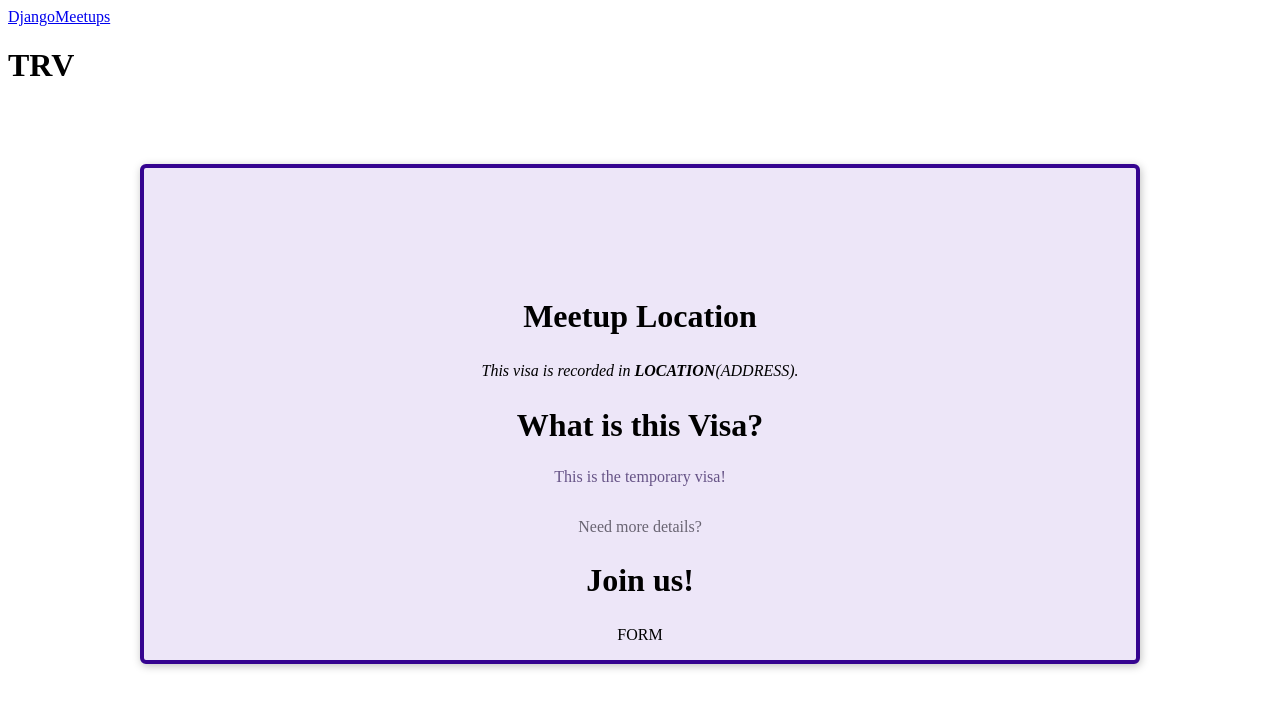
After one commit to t1nak/visabase, a Django app: page /meetups/1 in a window 1280 px wide. The commit adds this page. Shown: the top 709 px of the page. Run offline with Django 3.2, Linux system fonts and the light colour scheme.

Commit message:
more templates

```diff
--- /dev/null
+++ b/meetups/static/meetups/styles/meetup-detail.css
@@ -0,0 +1,88 @@
+article {
+  max-width: 60rem;
+  margin: 5rem auto;
+  border-radius: 6px;
+  background-color: #ede6f8;
+  border: 4px solid #350490;
+  box-shadow: 1px 2px 8px rgba(0, 0, 0, 0.25);
+  position: relative;
+  padding: 1rem;
+  text-align: center;
+}
+
+#main-image {
+  width: 10rem;
+  height: 10rem;
+  object-fit: cover;
+  position: absolute;
+  top: -5rem;
+  left: calc(50% - 5rem);
+  border-radius: 50%;
+  border: 4px solid #350490;
+}
+
+section:first-of-type {
+  margin-top: 6rem;
+}
+
+h2 {
+  font-size: 2rem;
+}
+
+address span {
+  font-weight: bold;
+}
+
+#details h2 {
+  margin-bottom: 0.5rem;
+}
+
+#details > p {
+  color: #665386;
+  padding: 1rem;
+  border-radius: 4px;
+  max-width: 80%;
+  margin: auto;
+}
+
+#details footer {
+  color: #696472;
+}
+
+#details footer a {
+  color: #350490;
+  text-decoration: none;
+  font-weight: bold;
+}
+
+#registration ul {
+  list-style: none;
+  margin: 0;
+  padding: 0;
+}
+
+#registration label {
+  font-weight: bold;
+  color: #46424d;
+  margin-right: 1rem;
+  display: block;
+  margin-bottom: 0.5rem;
+}
+
+#registration input {
+  font: inherit;
+  width: 40%;
+  background-color: #ebeaee;
+  border: 1px solid #4b4753;
+  border-radius: 4px;
+  padding: 0.25rem;
+}
+
+#registration-actions {
+  margin-top: 1.5rem;
+}
+
+#registration .errorlist {
+  margin-bottom: 0.5rem;
+  color: #880824;
+}
--- /dev/null
+++ b/meetups/templates/meetups/base/base.html
@@ -0,0 +1,25 @@
+
+
+{% load static %}
+
+<!DOCTYPE html>
+<html lang="en">
+<head>
+    <meta charset="UTF-8">
+    <meta name="viewport" content="width=device-width, initial-scale=1.0">
+    <title>{% block title %} My Visas {% endblock %}</title>
+    <link rel="stylesheet" href="{% static 'meetups/styles/base.css' %}">
+{% block site_css %} {% endblock %}
+</head>
+<body>
+	<header id='main-header'>
+		<nav><a href="/meetups" id="main-logo">DjangoMeetups</a></nav>
+		<h1>  {% block main_heading %} {% endblock %}  	</h1>
+	          {% block header_content %} {% endblock %}
+	</header>
+	<main>
+		{% block body %}{% endblock %}
+ 	</main>
+
+</body>
+</html>
--- /dev/null
+++ b/meetups/templates/meetups/meetup_details.html
@@ -0,0 +1,44 @@
+{% extends 'meetups/base/base.html' %}
+{% load static %}
+
+
+
+{% block title %}
+{{visa_title}}
+{% endblock %}
+
+{% block site_css %}
+	<link rel="stylesheet" href="{% static 'meetups/styles/meetup-detail.css' %}">
+{% endblock %}
+
+{% block main_heading %}
+	{{visa_title}}
+{% endblock %}
+
+{% block body %}
+<article>
+	<img src="" alt="">
+	<section id="location">
+		<h2>
+			Meetup Location
+		</h2>
+		<address>
+			This visa is recorded in <span>LOCATION</span>(ADDRESS).
+		</address>
+	</section>
+	<section id='details'><h2>What is this Visa?</h2>
+	<p>{{visa_description}}</p>
+	<footer>
+		<p>
+			Need more details?
+		</p>
+	</footer>
+</section>
+<section id="registration">
+	<h2> Join us!</h2>
+	FORM
+
+
+</section>
+</article>
+{% endblock %}
--- a/meetups/urls.py
+++ b/meetups/urls.py
@@ -20,5 +20,6 @@ from . import views
 
 urlpatterns = [
     path('meetups/' #domain.com/meetups
-    	, views.index), #views should be executed
+    	, views.index, name='all-meetups'), #views should be executed
+    path('meetups/<slug:meetup_slug>', views.meetup_details, name='meetup-details'),
 ]
--- a/meetups/views.py
+++ b/meetups/views.py
@@ -14,3 +14,17 @@ def index(request):
 		{'show_visas': False,
 		'visas':meetups}
 		)
+
+
+
+def meetup_details(request, meetup_slug):
+	print(meetup_slug)
+	selected_visa = {
+	'title': 'TRV',
+	'description':'This is the temporary visa!'
+	}
+	return render(request,'meetups/meetup_details.html',
+		{'visa_title': selected_visa['title'],
+		'visa_description': selected_visa['description']
+		}
+		)
```
Also changed, not shown: meetups/templates/meetups/base/index.html (added, +25 -0 lines), meetups/templates/meetups/includes/visa-item.html (added, +16 -0 lines), meetups/templates/meetups/index.html (+19 -37 lines), meetups/templates/meetups/index_old.html (added, +52 -0 lines), meetups/templates/meetups/meetup_details_old.html (added, +46 -0 lines), 3 other files.
